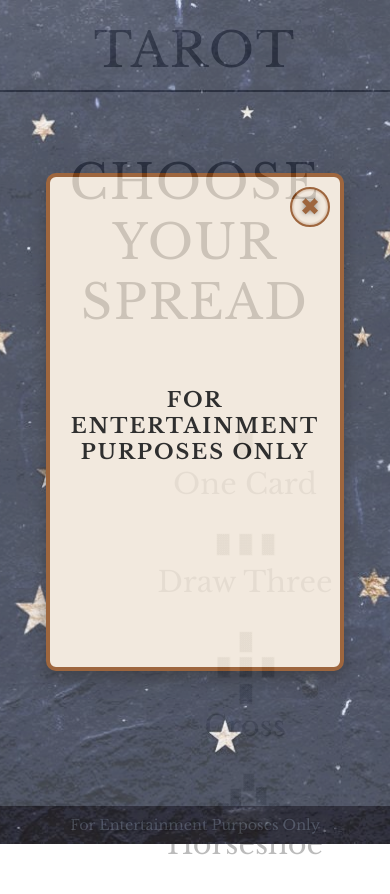
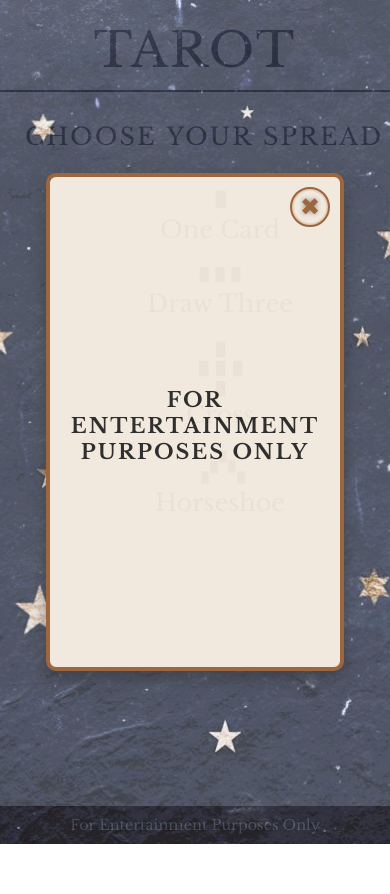
Before and after one commit to aRonnieAlsop/tarot_game, a React (Create React App) app: page /cardspread in a window 390 px wide. Shown: the top 894 px of the page. Built offline with nearby package versions, Linux system fonts and the light colour scheme.

Commit message:
'wip nav-bar on mobile'

```diff
--- a/src/components/CardSpread/CardSpread.css
+++ b/src/components/CardSpread/CardSpread.css
@@ -175,25 +175,47 @@
     .card-spread {
       flex-direction: column;
       justify-content: flex-start;
-      gap: 10px;
+      gap: 100px;
+      align-items: center;
     }
 
     .nav-bar {
-        position: relative;
-        transform: translateX(-20px);
+        position: static;
+        transform: none;
         align-items: center;
-        justify-content: center;
-        flex-direction: column;
-        height: 100vh;
-        flex-wrap: wrap;
-        gap: 20px;
-        right: auto;
-        margin-left: 50px;
+        margin-left: 0;
+        margin-top: 50px;
+        gap: 15px;
+        z-index: 1;
       }
 
       .nav-link {
-        font-size: 1.8rem;
+        font-size: 1.5rem;
       }
+
+      .nav-title {
+        position: static;
+        transform: none;
+        font-size: 1.5rem;
+        margin-top: 10px;
+        text-align: center;
+        z-index: 10;
+      }
+
+      .title-line {
+        display: inline;
+        margin: 0 5px;
+      }
+
+      .nav-image {
+        width: 60px;
+      }
+
+      .nav-image-cross {
+        width: 58px;
+      }
+
+
 
   }
 
```
